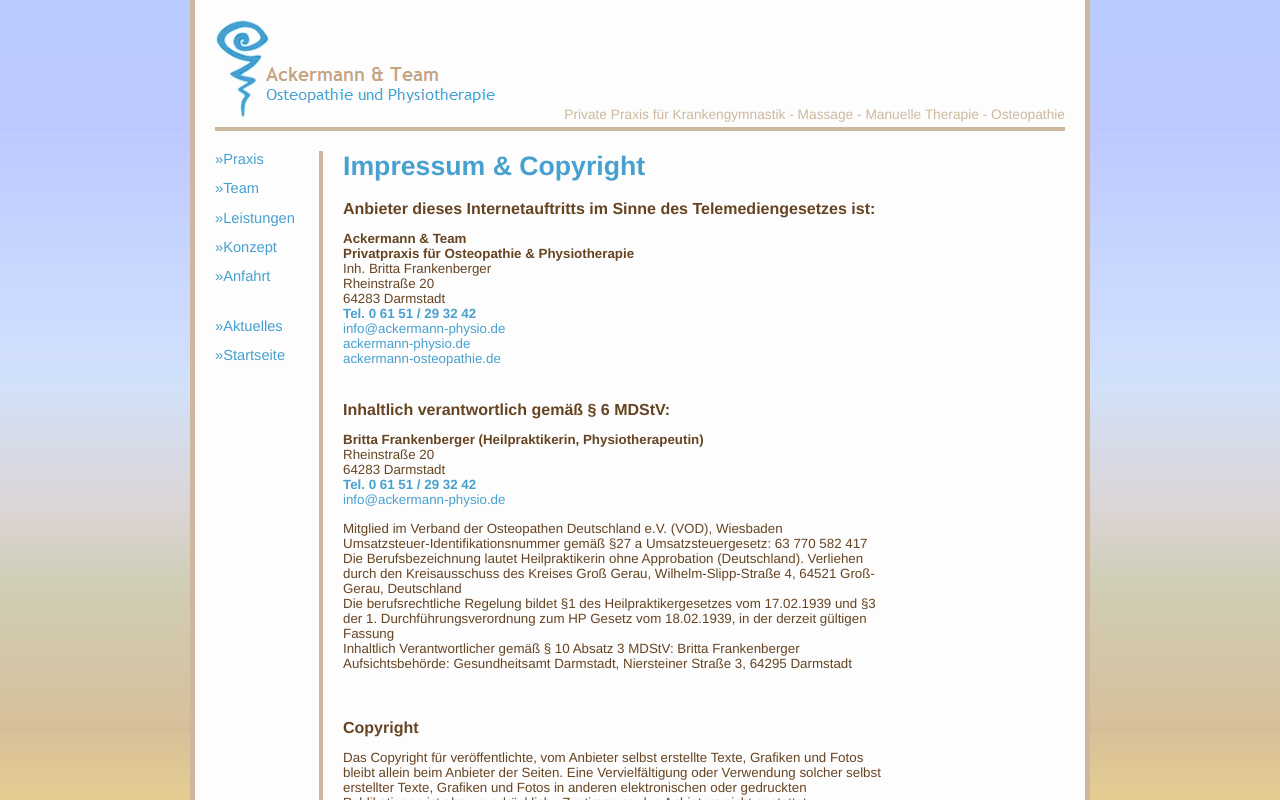
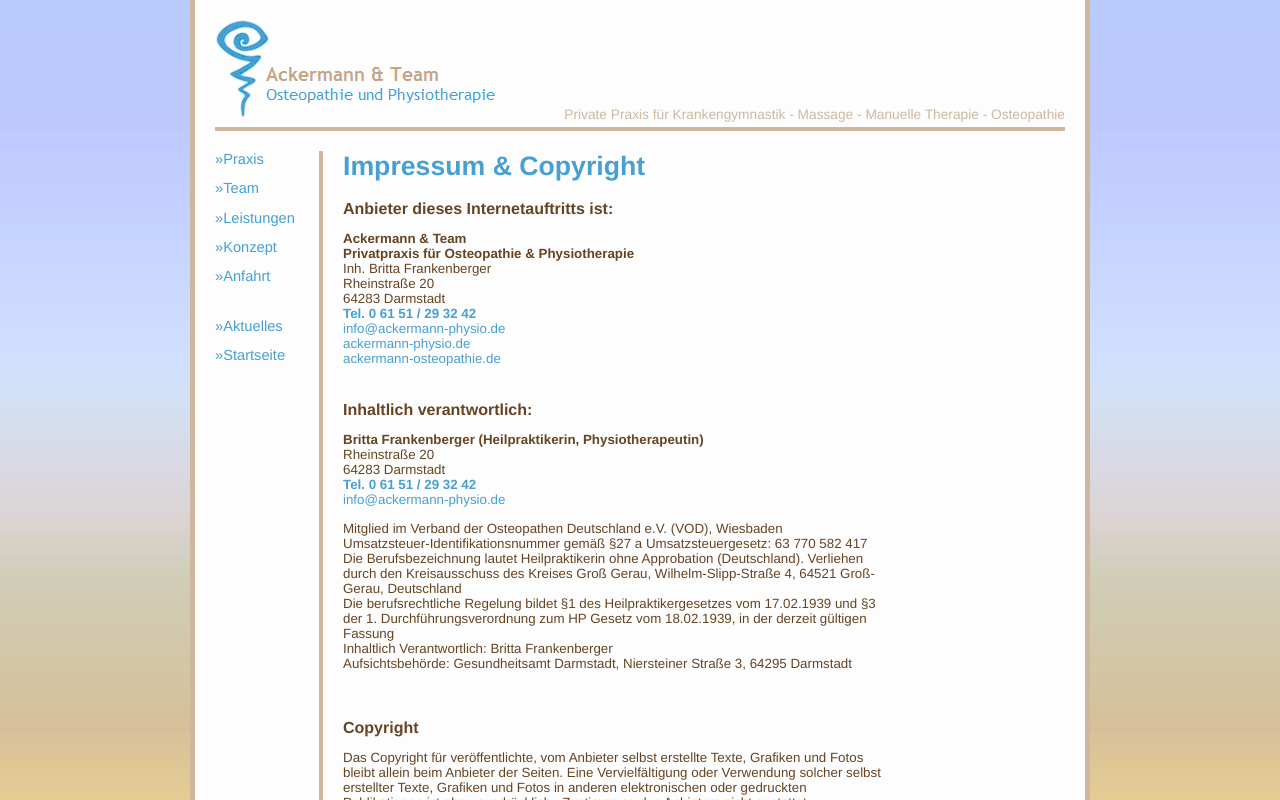
Before and after one commit to ackermann-physio/ackermann-physio, a Next.js app: page /impressum in a window 1280 px wide. Shown: the top 800 px of the page. Built offline with nearby package versions, Linux system fonts and the light colour scheme.

Commit message:
Impressum updated

```diff
--- a/pages/impressum.js
+++ b/pages/impressum.js
@@ -12,7 +12,7 @@ export default function About() {
 
       <div className={[content.wrapper, content.smallImage].join(' ')}>
         <div className={content.text}>
-          <h2>Anbieter dieses Internetauftritts im Sinne des Telemediengesetzes ist:</h2>
+          <h2>Anbieter dieses Internetauftritts ist:</h2>
           <span className={util.bold}>
             Ackermann & Team <br />
             Privatpraxis für Osteopathie & Physiotherapie <br />
@@ -29,7 +29,7 @@ export default function About() {
           <br />
           <br />
 
-          <h2>Inhaltlich verantwortlich gemäß § 6 MDStV:</h2>
+          <h2>Inhaltlich verantwortlich:</h2>
           <span className={util.bold}>
             Britta Frankenberger (Heilpraktikerin, Physiotherapeutin) <br />
           </span>
@@ -44,7 +44,7 @@ export default function About() {
             Umsatzsteuer-Identifikationsnummer gemäß §27 a Umsatzsteuergesetz: 63 770 582 417 <br />
             Die Berufsbezeichnung lautet Heilpraktikerin ohne Approbation (Deutschland). Verliehen durch den Kreisausschuss des Kreises Groß Gerau, Wilhelm-Slipp-Straße 4, 64521 Groß-Gerau, Deutschland <br />
             Die berufsrechtliche Regelung bildet §1 des Heilpraktikergesetzes vom 17.02.1939 und §3 der 1. Durchführungsverordnung zum HP Gesetz vom 18.02.1939, in der derzeit gültigen Fassung <br />
-            Inhaltlich Verantwortlicher gemäß § 10 Absatz 3 MDStV: Britta Frankenberger <br />
+            Inhaltlich Verantwortlich: Britta Frankenberger <br />
             Aufsichtsbehörde: Gesundheitsamt Darmstadt, Niersteiner Straße 3, 64295 Darmstadt
           </p>
           <br />
```
